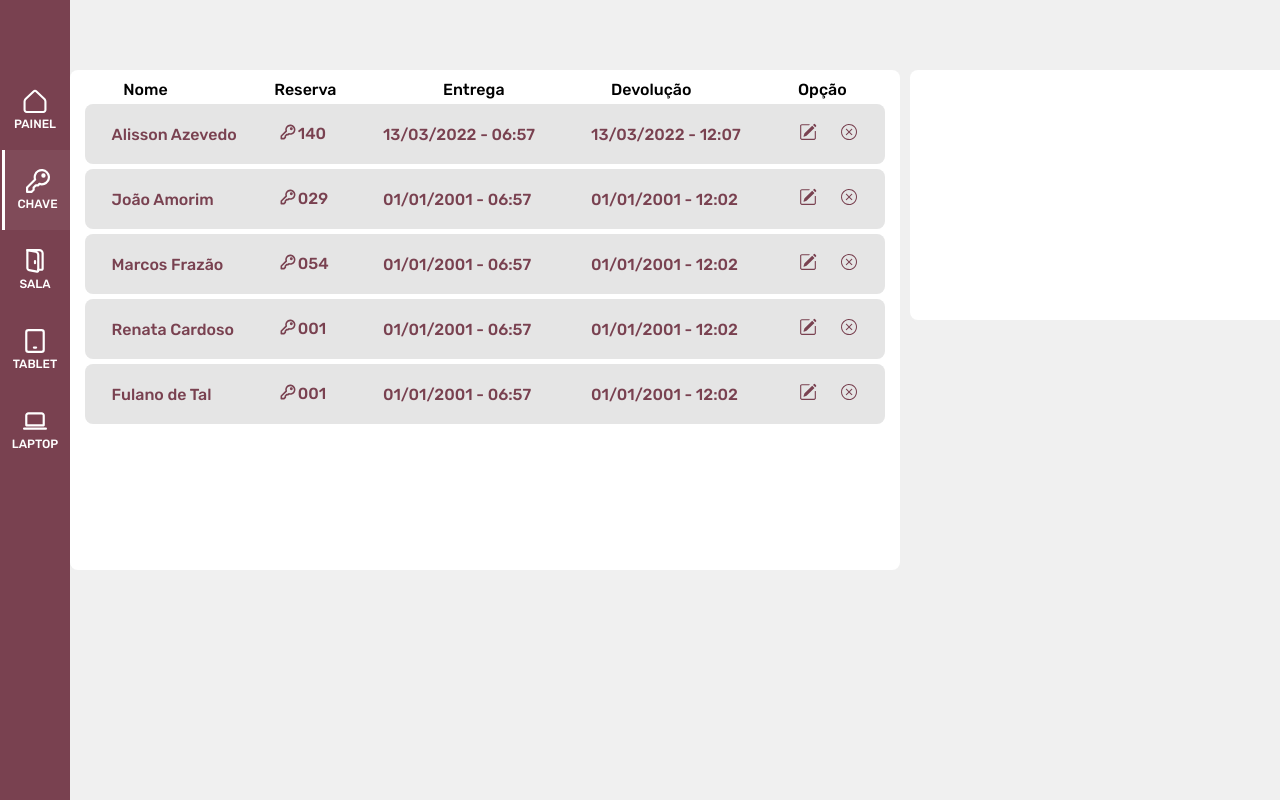
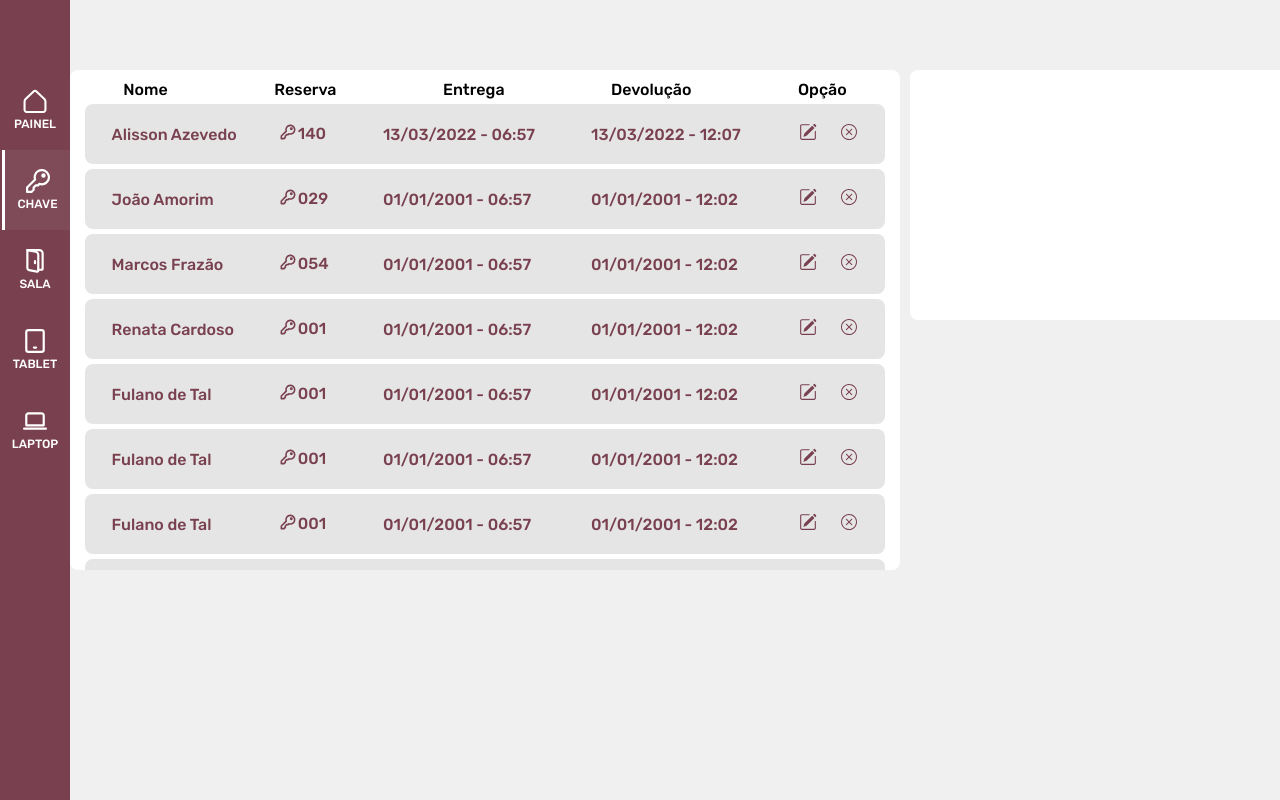
Before and after one commit to AlissonAzevedo/reservas-dio, a Vue app: page /chaves in a window 1280 px wide. Built offline with nearby package versions, Linux system fonts and the light colour scheme.

Commit message:
style: add overflow scroll

```diff
--- a/src/components/Chave/Card/index.vue
+++ b/src/components/Chave/Card/index.vue
@@ -10,6 +10,13 @@
     <TableItem name="João Amorim" keys="029" />
     <TableItem name="Marcos Frazão" keys="054" />
     <TableItem name="Renata Cardoso"/>
+    <TableItem />
+    <TableItem />
+    <TableItem />
+    <TableItem />
+    <TableItem />
+    <TableItem />
+    <TableItem />
     <TableItem />
   </div>
 </template>
@@ -31,5 +38,6 @@ export default {
   grid-area: KeyCard;
   background-color: #fff;
   border-radius: 8px;
+  overflow: scroll;
 }
 </style>
```
